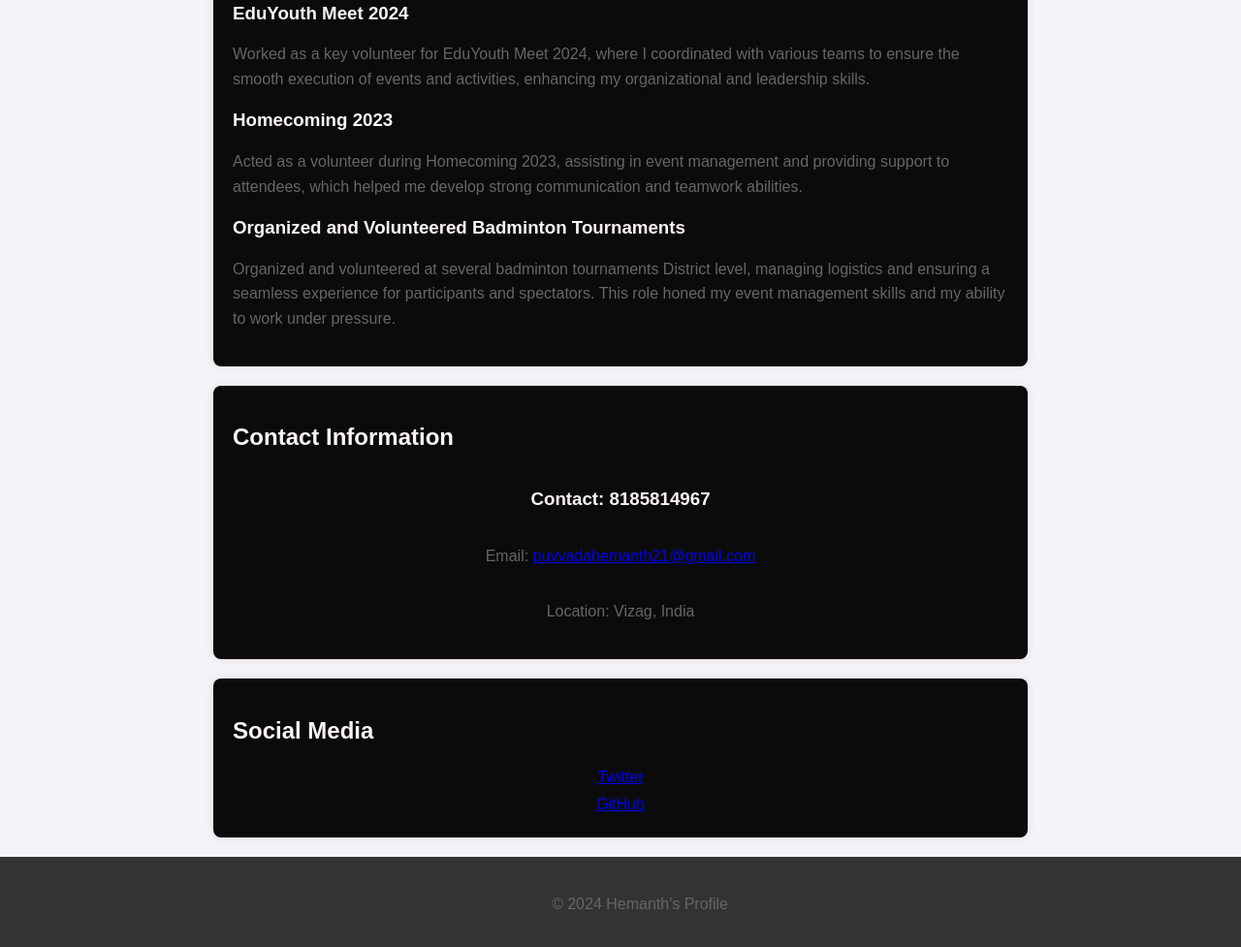
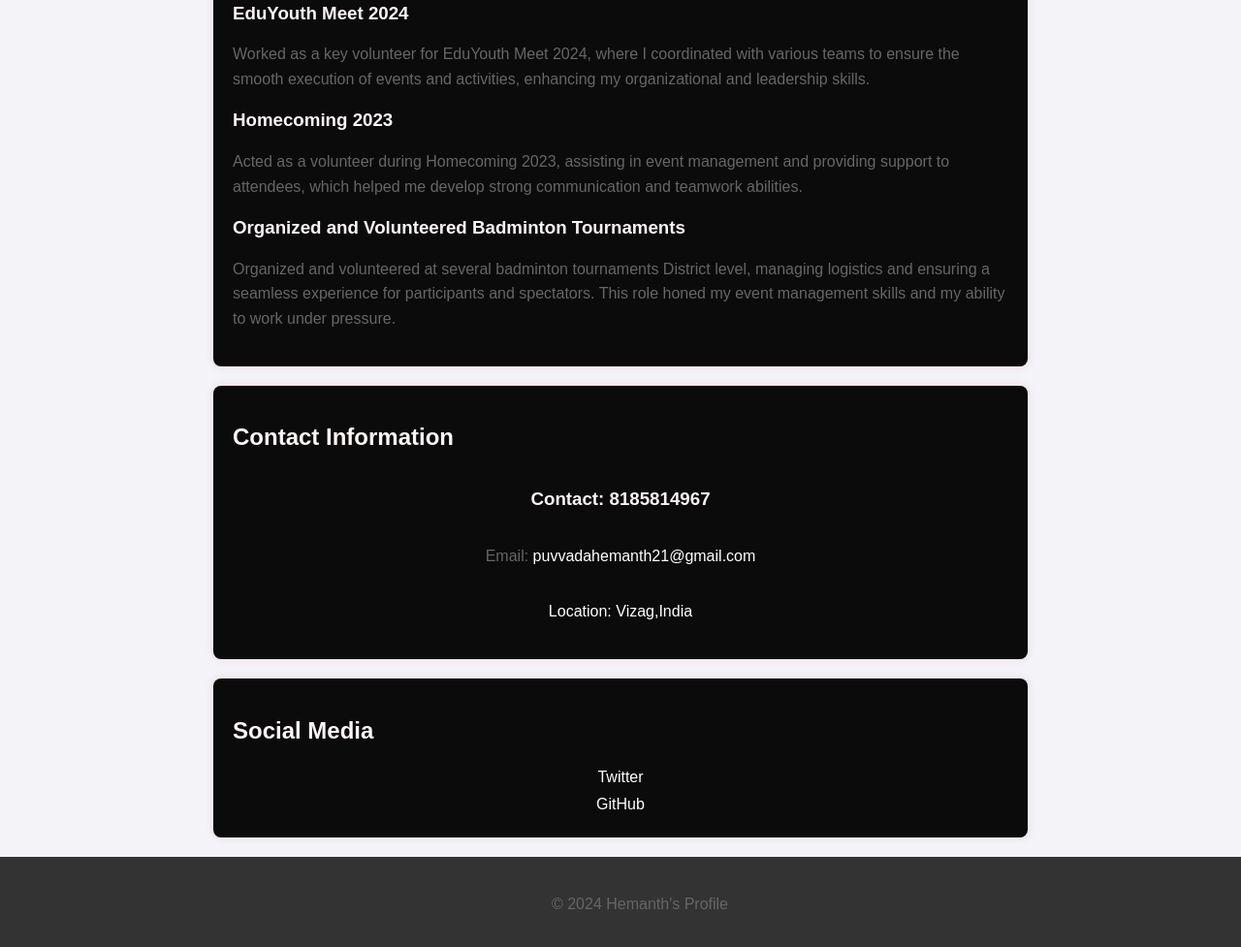
Before and after one commit to Henanthpuvvada/Portfolio, a plain HTML site: page index.html in a window 1280 px wide. Shown: the part 1178-2155 px from the top of the page at 97% size. Drawn offline with Linux system fonts and the light colour scheme.

Commit message:
Add files via upload

```diff
--- a/index.html
+++ b/index.html
@@ -212,16 +212,25 @@
       <h2>Contact Information</h2>
       <div class="contact-info">
         <h3>Contact: 8185814967</h3>
-        <p>Email: <a href="mailto:puvvadahemanth21@gmail.com">puvvadahemanth21@gmail.com</a></p>
-        <p>Location: Vizag, India</p>
+        <p>Email: <a href="mailto:puvvadahemanth21@gmail.com" style="
+          text-decoration: none;
+          color: white;"
+      >puvvadahemanth21@gmail.com</a></p>
+        <p style="
+        text-decoration: none;
+        color: white;">Location: Vizag,India</p>
       </div>
     </section>
 
     <section id="social">
       <h2>Social Media</h2>
       <div class="social-media">
-        <a href="https://x.com/home" target="_blank">Twitter</a>
-        <a href="https://github.com/Henanthpuvvada" target="_blank">GitHub</a>
+        <a href="https://x.com/home" target="_blank" style="
+        text-decoration: none;
+        color: white;">Twitter</a>
+        <a href="https://github.com/Henanthpuvvada" target="_blank" style="
+        text-decoration: none;
+        color: white;">GitHub</a>
       </div>
     </section>
 
```
